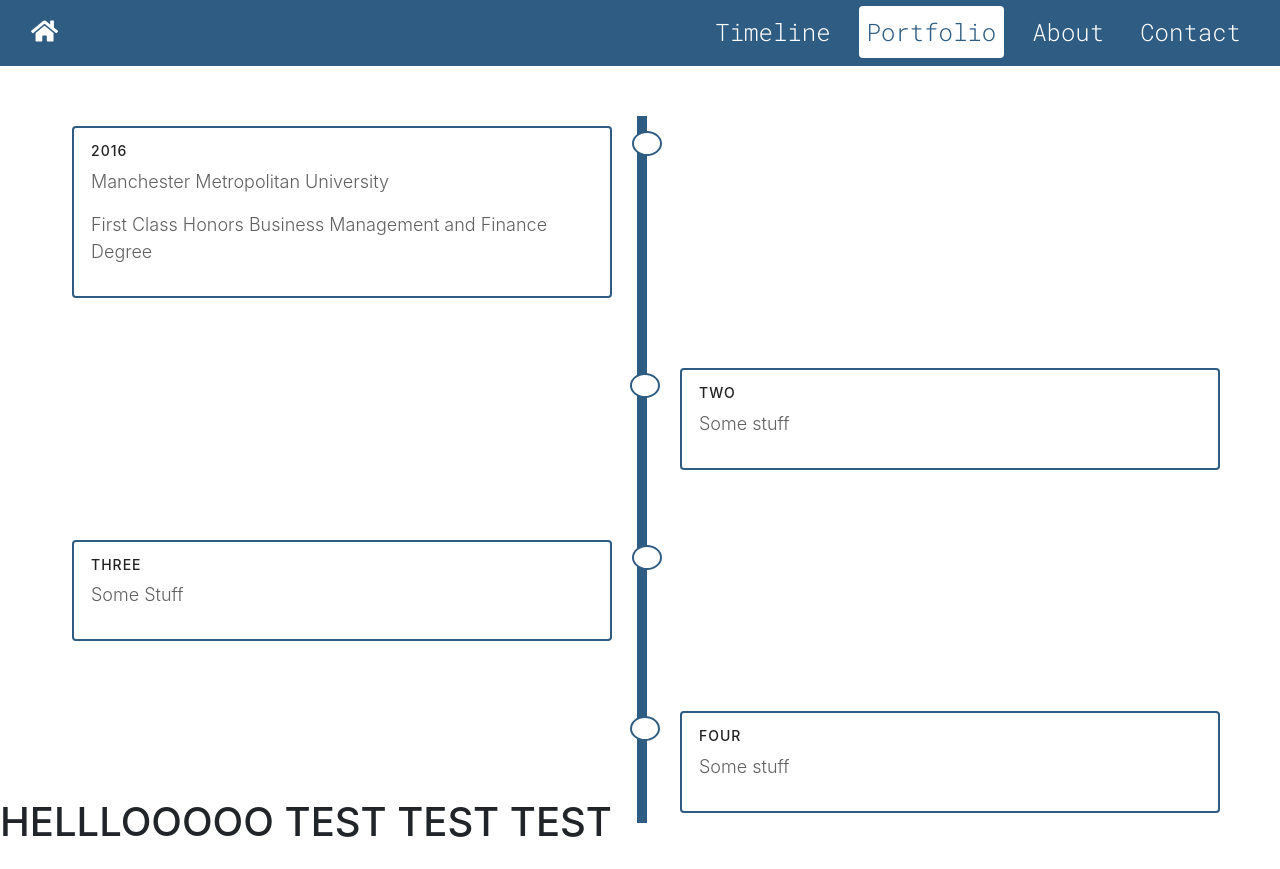
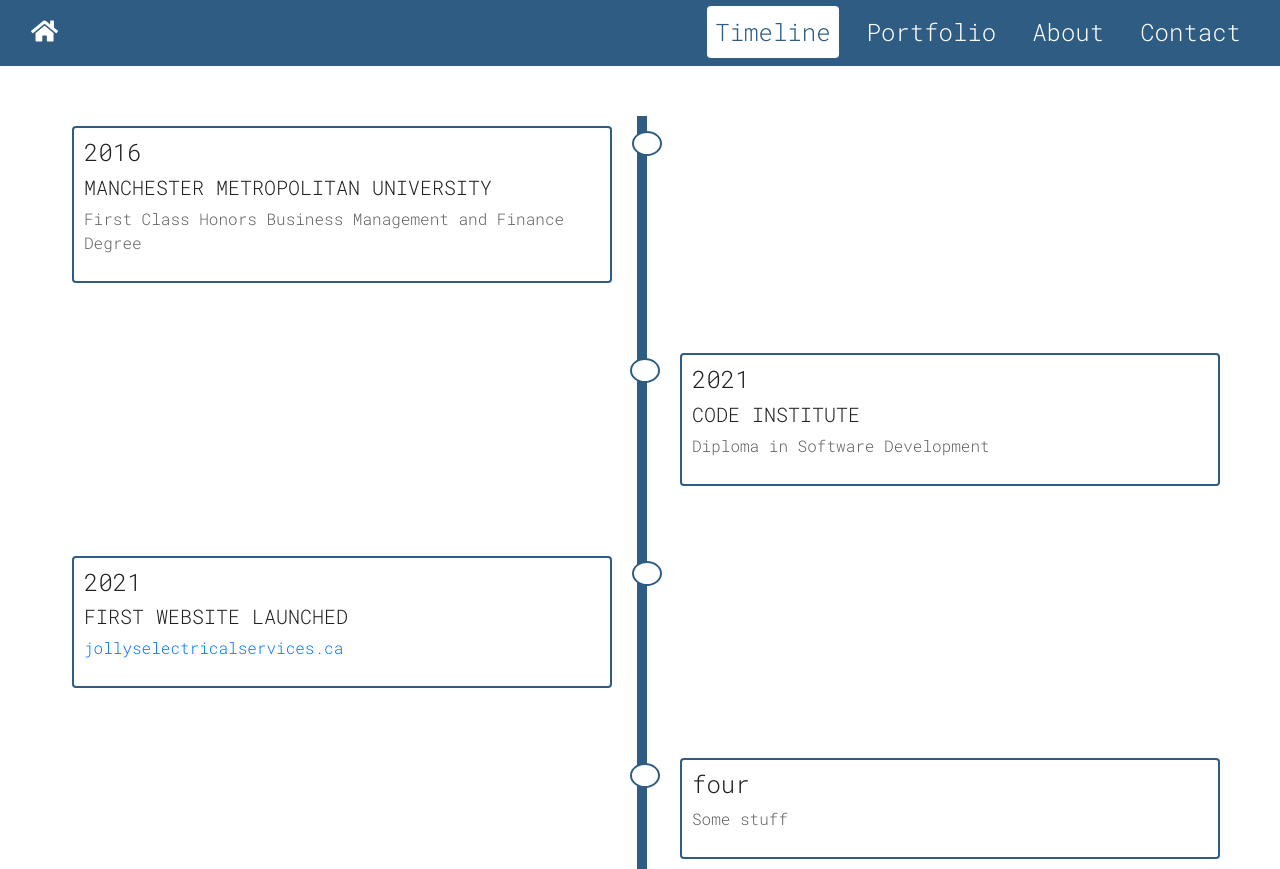
Before and after one commit to cnridley/chloe-ridley, a plain HTML site: page index.html in a window 1280 px wide. Shown: the part 802-1671 px from the top of the page. Before the commit the page ends 1648 px from the top, so only its background shows below. Drawn offline with nearby package versions, Linux system fonts and the light colour scheme.

Commit message:
updated timeline

```diff
--- a/css/style.css
+++ b/css/style.css
@@ -87,7 +87,7 @@ body, html {
 /* TIMELINE SECTION */
 
 #timeline {
-    height: 100vh;
+    height: 100%;
 }
 
 /* creates sticky navbar whenn it reaches the top of the viewport */
@@ -109,19 +109,13 @@ body, html {
 }
 
 .nav-link:hover {
-    color: black;
+    color: white;
 }
-
-
 
 .navbar-brand{
     font-size: 1.5rem;
     text-decoration: none;
     color:white;
-}
-
-.navbar-brand:hover {
-    color: white;
 }
 
 .nav-link.active {
@@ -133,7 +127,7 @@ body, html {
 .main-container{
     position: relative;
     width: 95vw;
-    margin: 20px auto;
+    margin: 50px auto;
 }
 /*creating line for timeline*/
 .main-container::after{
@@ -179,22 +173,25 @@ body, html {
 }
 /*content box colour padding and radius for circular corner*/
 .content{
-    padding: 15px 15px 15px 17px;
+    font-family: 'Roboto Mono', monospace;
+    padding: 10px;
     background-color: white;
     border-radius: 4px;
     border: 2px solid #2e5c82;
 }
 /*setting text property of event heading*/
 .content h3{
-    text-transform: uppercase;
-    font-size: 14px;
+    font-size: 1.5rem;
     color: #212121;
-    letter-spacing:1px;
 }
 /*setting text property of event content*/
 .content p{
     color: #616161;
-    font-weight: 300;
-    font-size: 18px;
-    margin-top: 2px;
+    font-size: 1rem;
 }
+
+.content h4{
+    text-transform: uppercase;
+    font-size: 1.25rem;
+    color: #212121;
+}
--- a/index.html
+++ b/index.html
@@ -51,8 +51,7 @@
         </div>
     </section>
 
-    <section id="timeline">
-
+    <div id="timeline">
         <nav class="navbar navbar-expand-md" id="navbar-example2">
             <div class="container-fluid">
                 <a class="navbar-brand" href="#welcome"><i class="fas fa-home"></i></a>
@@ -79,7 +78,7 @@
         <!-- all text content of timeline -->
         <div class="content">
             <h3>2016</h3>
-            <p>Manchester Metropolitan University</p>
+            <h4>Manchester Metropolitan University</h4>
             <p>First Class Honors Business Management and Finance Degree</p>
         </div>
     </div>
@@ -87,16 +86,18 @@
     <div class="text-wrapper right">
         <!-- all text content of timeline -->
         <div class="content">
-            <h3>two</h3>
-            <p>Some stuff</p>
+            <h3>2021</h3>
+            <h4>Code Institute</h4>
+            <p>Diploma in Software Development</p>
         </div>
     </div>
     <!-- event 1st of timeline -->
     <div class="text-wrapper left">
         <!-- all text content of timeline -->
         <div class="content">
-            <h3>three</h3>
-            <p>Some Stuff</p>
+            <h3>2021</h3>
+            <h4>First website launched</h4>
+            <p><a href="https://www.jollyselectricalservices.ca/">jollyselectricalservices.ca</a></p>
         </div>
     </div>
     <!-- event 1st of timeline -->
@@ -104,17 +105,14 @@
         <!-- all text content of timeline -->
         <div class="content">
             <h3>four</h3>
+            <h4></h4>
             <p>Some stuff</p>
         </div>
     </div>
 
 </div>
-</section>
+</div>
 
-<section id="port">
-
-    <h1>HELLLOOOOO TEST TEST TEST</h1>
-</section>
 
 
     <script src="js/script.js" type="text/javascript"></script>
```
Also changed, not shown: 1 other file.
